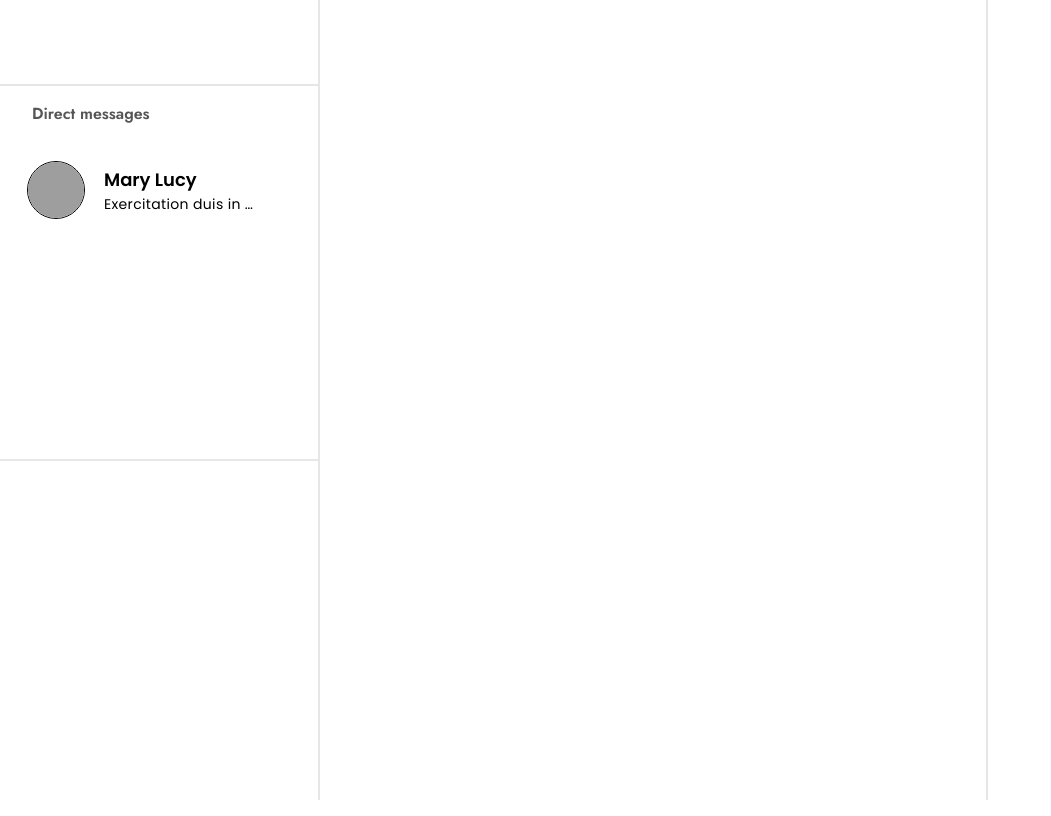
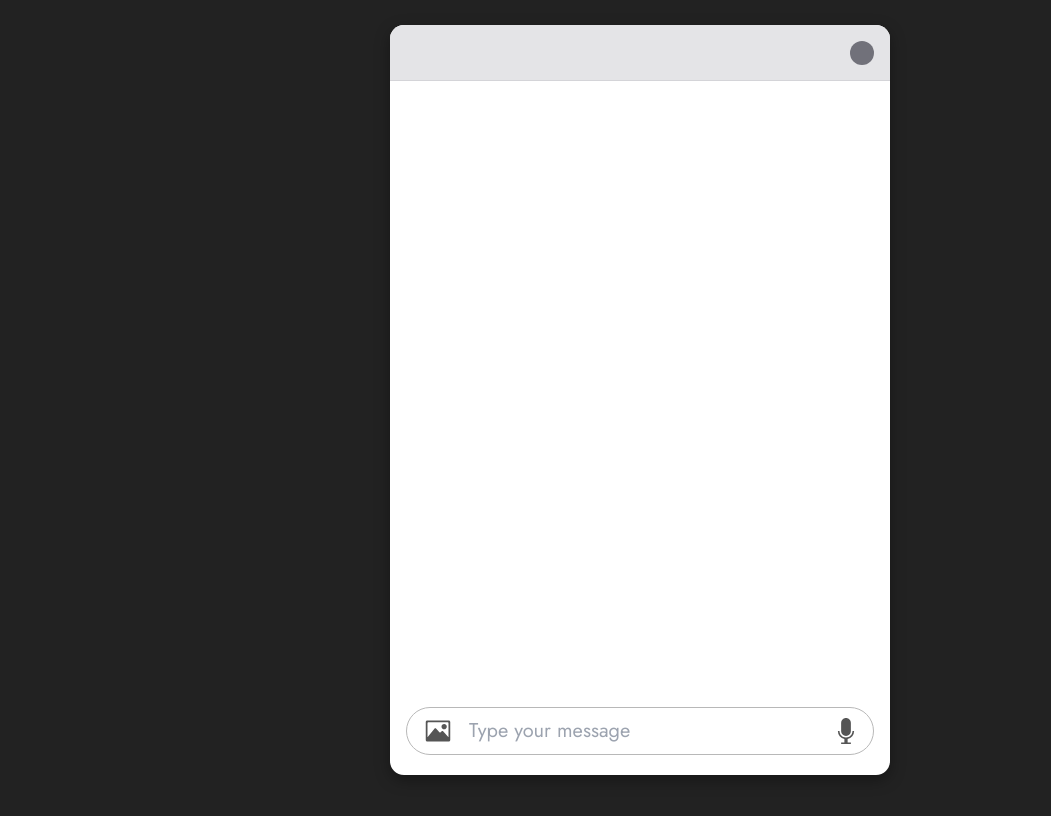
Before and after one commit to Jeff-Maina/chatx, a Next.js app: page / in a window 1280 px wide. Shown: the whole page, without its empty margins (0-1051 px from the left). Built offline with nearby package versions, Linux system fonts and the light colour scheme; grey boxes are pictures that could not be loaded.

Commit message:
Added notif

```diff
--- a/src/pages/index.js
+++ b/src/pages/index.js
@@ -174,78 +174,22 @@ export default function Home() {
     }
   };
 
+
+  const[toolTipActive, setToolTipActive] = useState(false)
+const toolTipClass = toolTipActive ? "top-20" : "top-2";
   return (
-    <main className="w-screen h-screen bg-white flex">
-      <section className="xl:w-[25%] md:w-[25%] w-0 h-full border-r-2 border-bordercolor bg-white flex flex-col">
-        <div className="h-24 w-full bg-white border-b-2 border-bordercolor"></div>
-        <div className="w-full flex-grow lg:hidden">
-          <div className="w-[60%] h-[90%]  m-auto">
-            <div className="w-full aspect-square border border-black flex items-center flex-col justify-center gap-4">
-              <div className="w-2/4 aspect-square border border-black rounded-full"></div>
-              <h1 className="text-2xl font-jost w-2/4 text-center truncate">
-                Jeff
-              </h1>
-            </div>
-          </div>
+    <main className="w-screen h-screen  grid place-items-center">
+      <section className="section pb-3 relative">
+        <div className={`absolute ${toolTipClass} bg-black text-white p-2 left-2/4 -translate-x-2/4 rounded-full px-6 transition-all ease duration-300 tooltip` }>
+          <p className="font-poppins">Do something</p>
         </div>
-        <div className="w-full h-full hidden lg:block">
-          <div className="w-full max-h-2/4 h-2/4">
-            <div className="w-[95%] h-auto m-auto  border-black box-border">
-              <h1 className="font-jost text-md font-semibold text-[#555] pl-6 my-4">
-                Direct messages
-              </h1>
-              <DirectMessage/>
-            </div>
-          </div>
-          <div className="w-full max-h-2/4 h-2/4 border-t-2 border-border-color"></div>
-        </div>
-      </section>
-      <section className="flex-grow bg-white w-[52%]"></section>
-      <section className="w-[23%] hidden xl:block border-l-2 border-bordercolor"></section>
-    </main>
-  );
-}
-
-
-const DirectMessage = () => {
-  return(
-    <div className="w-full h-24 flex items-center hover:bg-blue-200 rounded-xl transition-all ease duration-200 cursor-pointer">
-    <div className="h-full aspect-square grid place-items-center">
-      <div className="w-[60%] rounded-full aspect-square border border-black overflow-hidden">
-        <img
-          src="https://i.pinimg.com/564x/eb/4c/14/eb4c14800bd9dbbffacabaa0d99448cb.jpg"
-          className="w-full h-full object-cover "
-          alt=""
-        />
-      </div>
-    </div>
-    <div className="w-2/4 overflow-hidden flex flex-col justify-center">
-      <h1 className="font-poppins text-lg font-semibold">
-        Mary Lucy
-      </h1>
-      <h1 className="truncate text-sm font-poppins tracking-wide">
-        Exercitation duis in commodo eiusmod irure laboris
-        reprehenderit sunt exercitation. Sint dolor excepteur ex
-        consequat laboris ad voluptate proident. In nisi commodo
-        adipisicing anim laborum occaecat ad magna ea pariatur esse
-        exercitation fugiat aliquip. Duis ipsum labore occaecat
-        voluptate elit sint fugiat. Non veniam tempor Lorem commodo
-        quis non esse in esse anim dolor consectetur aute.
-        Exercitation magna duis eiusmod ut. Ullamco aute eiusmod
-        labore ea magna eu velit esse occaecat non cupidatat amet
-        id.
-      </h1>
-    </div>
-  </div>
-  )
-};
-
-{
-  /* <section className="border section pb-3">
-        <div className="w-full h-14 border-b flex items-center relative">
+        <div className="w-full h-14 border-b border-zinc-300 bg-zinc-200 flex items-center relative">
           <div
             className="h-6 w-6 bg-zinc-500 rounded-[50%] absolute right-4"
-            onClick={replyMessage}
+            // onClick={replyMessage}
+            onClick={()=>{
+              setToolTipActive(!toolTipActive)
+            }}
           ></div>
         </div>
         <div className="w-full flex-grow flex flex-col">
@@ -314,7 +258,9 @@ const DirectMessage = () => {
                           : ""
                       }
                       ${
-                        index === 0 && ( textMessages[index + 1] == null || textMessages[index + 1].type !== message.type)
+                        index === 0 &&
+                        (textMessages[index + 1] == null ||
+                          textMessages[index + 1].type !== message.type)
                           ? "single-text"
                           : ""
                       }
@@ -364,9 +310,7 @@ const DirectMessage = () => {
               </div>
             </div>
 
-            <div
-              className="h-12 border border-[#b8b8b8] flex rounded-full relative z-10 bg-white input-container w-[100%]"
-            >
+            <div className="h-12 border border-[#b8b8b8] flex rounded-full relative z-10 bg-white input-container w-[100%]">
               <div className="h-full aspect-square mx-2 rounded-full grid place-items-center image-icon">
                 <svg
                   xmlns="http://www.w3.org/2000/svg"
@@ -412,5 +356,7 @@ const DirectMessage = () => {
             </div>
           </div>
         </div>
-      </section> */
+      </section>
+    </main>
+  );
 }
--- a/src/styles/globals.css
+++ b/src/styles/globals.css
@@ -6,17 +6,23 @@
 @tailwind components;
 @tailwind utilities;
 
+body {
+  width: 100%;
+  background-color: #222;
+  height: auto;
+}
+
 .section {
   background-color: white;
   height: 750px;
   width: clamp(20%, 500px, 90%);
-  border: 1px solid #e1dddd;
-  border-radius: 40px;
+  /* border: 1px solid #e1dddd; */
+  border-radius: 14px;
   overflow: hidden;
   display: flex;
   flex-direction: column;
-  box-shadow: rgba(17, 17, 26, 0.043) 0px 4px 16px,
-    rgba(17, 17, 26, 0.043) 0px 8px 32px;
+  box-shadow: rgba(0, 0, 0, 0.35) 0px 5px 15px;
+  /* box-shadow: rgba(0, 0, 0, 0.6) 0px 10px 36px 0px, rgba(0, 0, 0, 0.6) 0px 0px 0px 1px; */
 }
 
 .mention-menu {
@@ -109,3 +115,13 @@
 .single-text {
   border-radius: 30px !important;
 }
+
+
+.tooltip{
+  background: rgba(0, 0, 0, 0.47);
+backdrop-filter: blur(5.6px);
+-webkit-backdrop-filter: blur(5.6px);
+color: #ffffff;
+border: 1px solid #ccc;
+border: 1px solid #000;
+}
```
